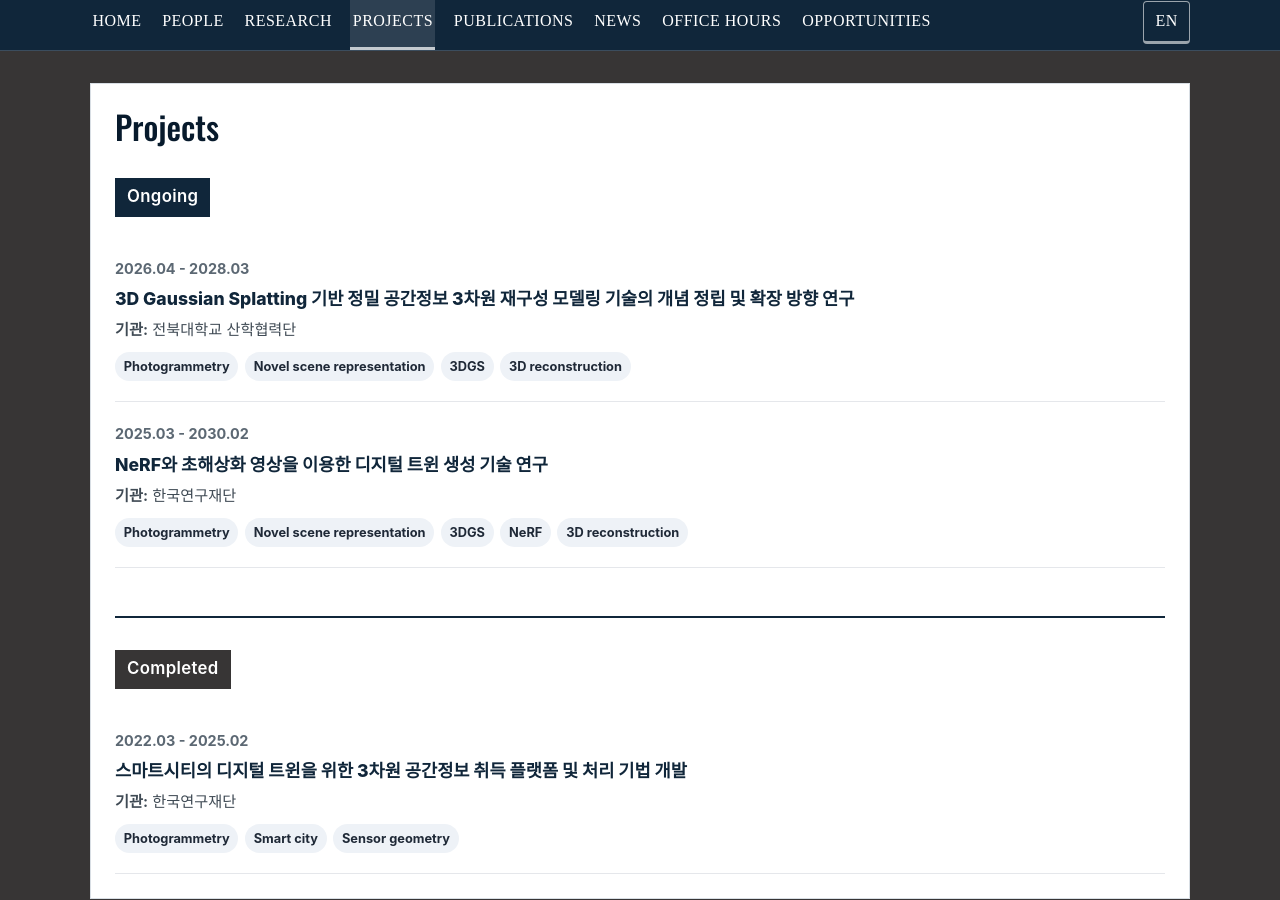
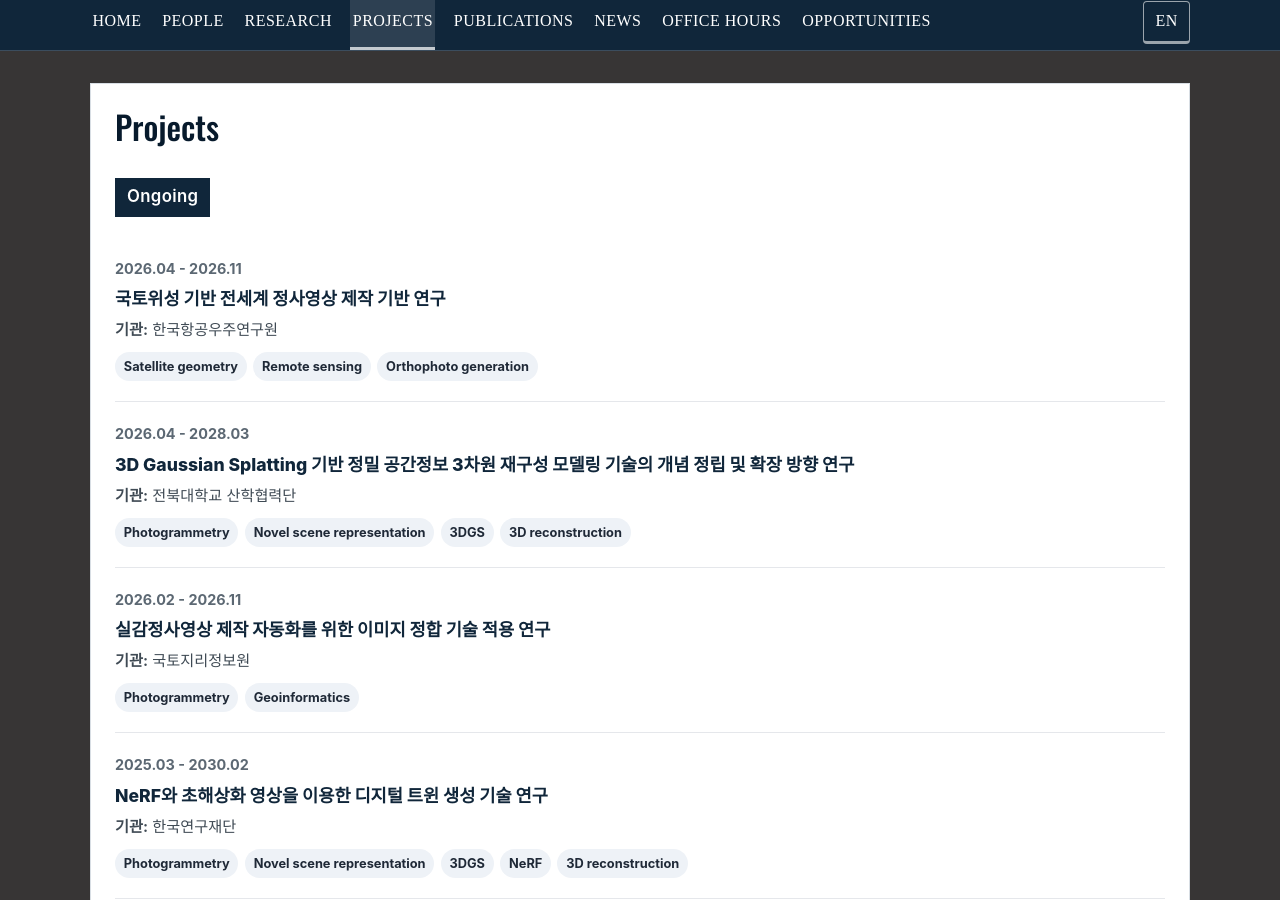
Before and after one commit to PRSG-Lab/prsg-lab.github.io, a Jekyll site: the page built from ko/projects.md, in a window 1280 px wide and 900 px high, scrolled down 196 px. Built offline with Jekyll 4.4.1, drawn with Linux system fonts in a browser that asks for light colours; some web fonts are replaced.

Commit message:
Add files via upload

```diff
--- a/_data/opportunities_ko.yml
+++ b/_data/opportunities_ko.yml
@@ -1,7 +1,7 @@
 title: "Opportunities"
 intro:
   - "PRSG Lab은 사진측량, 원격탐측, 지형공간정보, LiDAR 포인트클라우드 처리, 위성영상 기하, UAV 매핑, 3차원 재구성 분야에 관심 있는 학생과 연구자를 모집합니다."
-  - "대학원 진학 희망자, 학부연구생, 연구자 등은 연구 관심 분야와 이력서를 포함하여 Director에게 문의할 수 있습니다."
+  - "대학원 진학 희망자, 학부연구생, 연구자 등은 연구 관심 분야와 이력서를 Director에게 보내 주세요."
 sections:
   - heading: "주요 연구 분야"
     items:
@@ -21,7 +21,7 @@ sections:
     items:
       - "측량학, 사진측량, 원격탐사, GIS, 컴퓨터비전, 수치해석 관련 기초 지식"
       - "Python, MATLAB, C/C++/C# 또는 관련 도구 사용 경험"
-      - "응용 지형공간정보 문제와 정량적 분석에 대한 관심"
+      - "지형공간정보 응용 문제와 정량적 분석에 대한 관심"
       - "SCIE 논문을 읽고 분석할 수 있는 기초 역량"
   - heading: "지원 및 문의"
     items:
--- a/_data/projects_en.yml
+++ b/_data/projects_en.yml
@@ -1,4 +1,11 @@
 ongoing:
+  - period: "2026.04 - 2026.11"
+    title: "Foundational Research for Global Orthophoto Generation Using CAS500-1"
+    agency: "Korea Aerospace Research Institute (KARI)"
+    keywords:
+      - "Satellite geometry"
+      - "Remote sensing"
+      - "Orthophoto generation"
   - period: "2026.04 - 2028.03"
     title: "Conceptualization and Extension of 3D Gaussian Splatting-Based Modeling for High-Precision 3D Geospatial Reconstruction"
     agency: "JBNU Industry Foundation"
@@ -7,6 +14,12 @@ ongoing:
       - "Novel scene representation"
       - "3DGS"
       - "3D reconstruction"
+  - period: "2026.02 - 2026.11"
+    title: "Research on Image Registration Techniques for Automated True Orthophoto Production"
+    agency: "National Geographic Information Institute (NGII)"
+    keywords:
+      - "Photogrammetry"
+      - "Geoinformatics"
   - period: "2025.03 - 2030.02"
     title: "A Study on Digital Twin Generation Technology Using NeRF and Super-Resolution Image"
     agency: "National Reseach Foundation"
--- a/_data/projects_ko.yml
+++ b/_data/projects_ko.yml
@@ -1,4 +1,11 @@
 ongoing:
+  - period: "2026.04 - 2026.11"
+    title: "국토위성 기반 전세계 정사영상 제작 기반 연구"
+    agency: "한국항공우주연구원"
+    keywords:
+      - "Satellite geometry"
+      - "Remote sensing"
+      - "Orthophoto generation"
   - period: "2026.04 - 2028.03"
     title: "3D Gaussian Splatting 기반 정밀 공간정보 3차원 재구성 모델링 기술의 개념 정립 및 확장 방향 연구"
     agency: "전북대학교 산학협력단"
@@ -7,6 +14,12 @@ ongoing:
       - "Novel scene representation"
       - "3DGS"
       - "3D reconstruction"
+  - period: "2026.02 - 2026.11"
+    title: "실감정사영상 제작 자동화를 위한 이미지 정합 기술 적용 연구"
+    agency: "국토지리정보원"
+    keywords:
+      - "Photogrammetry"
+      - "Geoinformatics"
   - period: "2025.03 - 2030.02"
     title: "NeRF와 초해상화 영상을 이용한 디지털 트윈 생성 기술 연구"
     agency: "한국연구재단"
```
